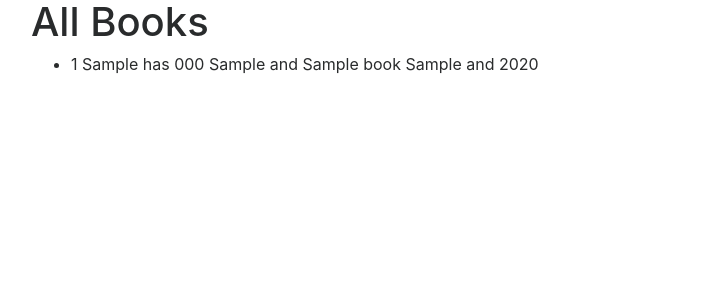
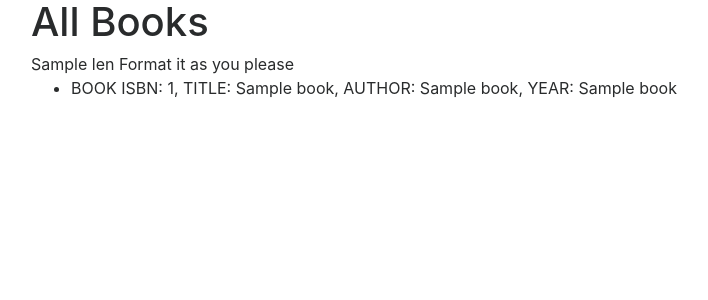
Before and after one commit to Hardikkhanesa/bookreviewsystem, a Flask app: template templates/allbooks.html in a window 1280 px wide. Shown: the top 300 px of the page, without its empty margins (54-762 px from the left). Run offline with Flask 2, Linux system fonts and the light colour scheme; the template is opened without the code that fills it: most values are stand-ins (such as "Sample title", 1, 10 or a date in 2020); some libraries are stand-ins or nearby versions.

Commit message:
Show all the book data

```diff
--- a/templates/allbooks.html
+++ b/templates/allbooks.html
@@ -1,17 +1,18 @@
 {% extends "layout.html" %}
 
 {% block title %}
-    Flights
+    Books
 {% endblock %}
 
 {% block body %}
     <h1>All Books</h1>
-
+    {{ len }}
+    Format it as you please
     <ul>
         {% for book in books %}
             <li>
-              <!---  <a href="{{ url_for('book', books_id=books.id) }}">-->
-                    {{ books.id }} {{ has}} {{ books.isbn }} {{ and }} {{ books.book}} {{ and }} {{ books.year}}
+
+                   BOOK ISBN: {{ book[0] }}, TITLE: {{ book[1]}}, AUTHOR: {{ book[2] }}, YEAR: {{ book[3]}}
 
             </li>
         {% endfor %}
```
